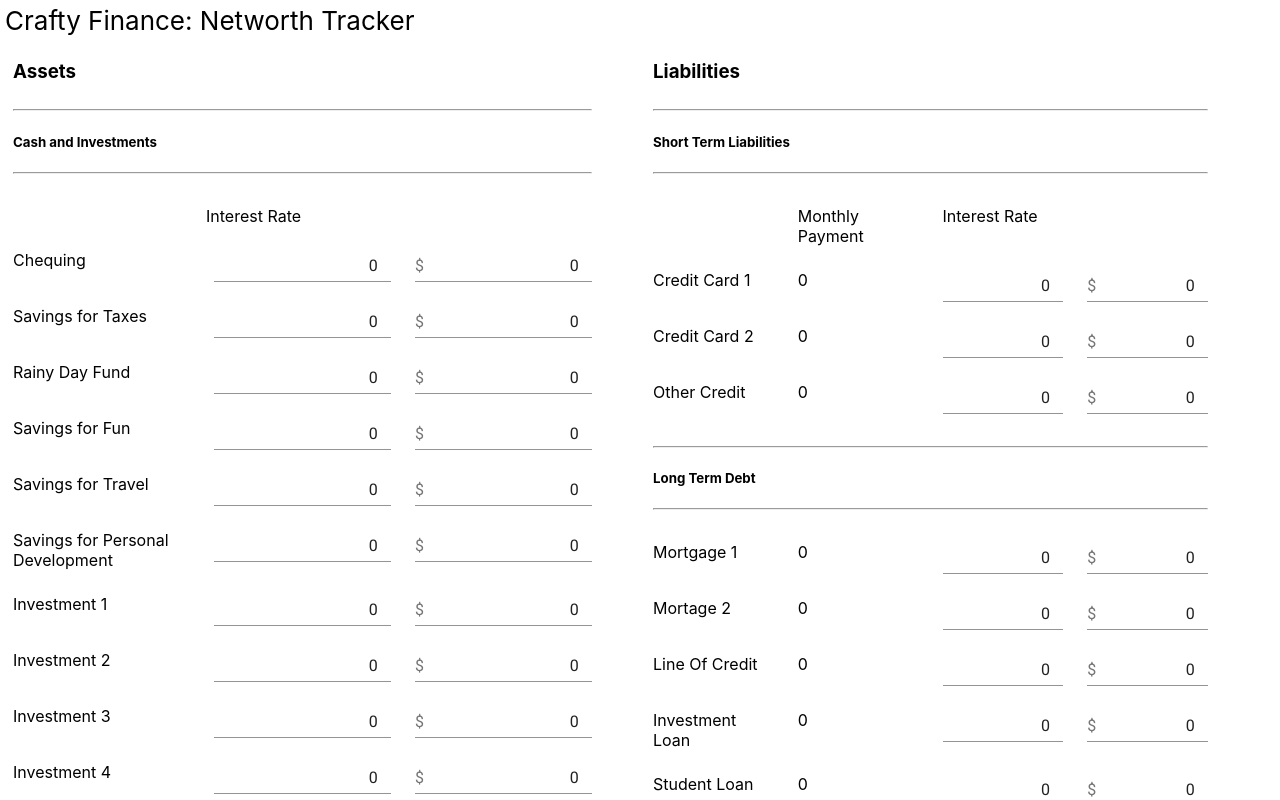
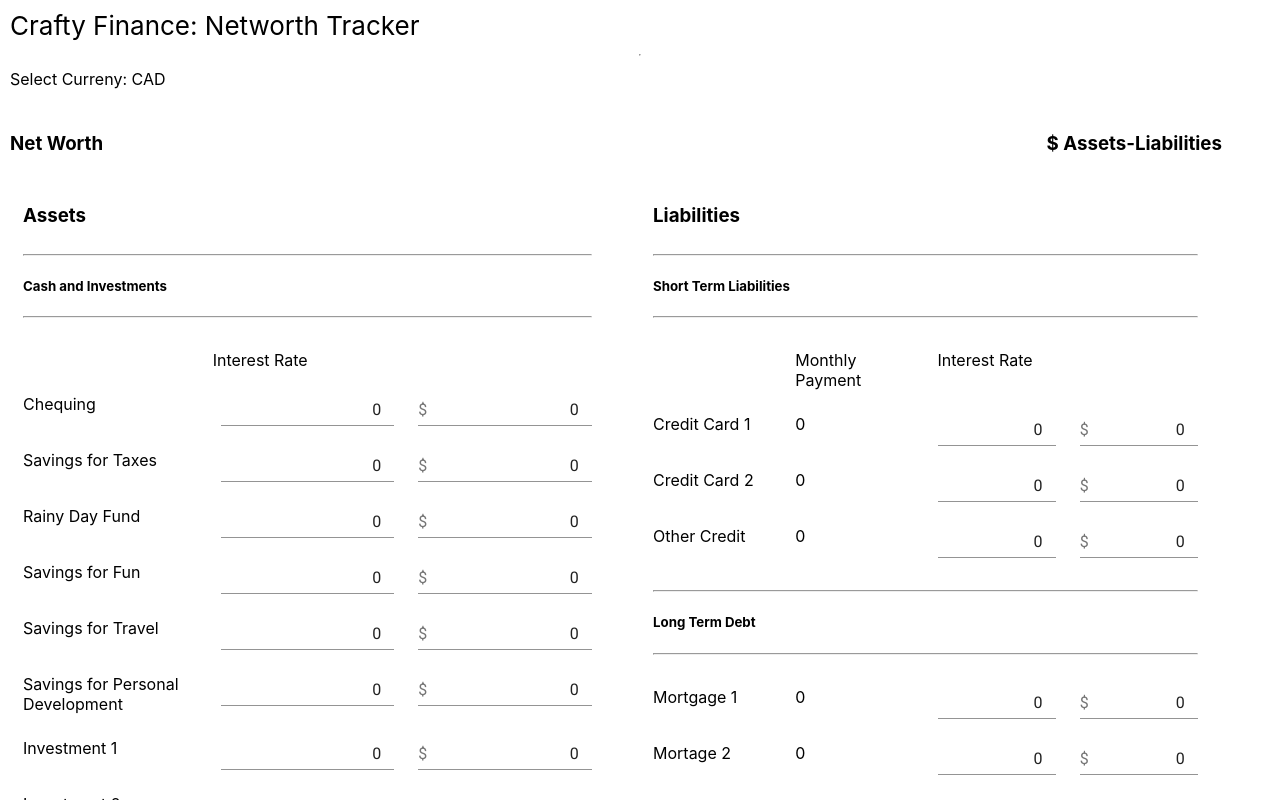
Before and after one commit to pranner/CraftyFinance, a React (Create React App) app in the folder CraftyFinanceUI/crafty-finance/: page / in a window 1280 px wide. Shown: the top 800 px of the page. Built offline with nearby package versions, Linux system fonts and the light colour scheme; no server answers.

Commit message:
Set up total net wroth and currently layout in the ui

```diff
--- a/CraftyFinanceUI/crafty-finance/src/containers/App.css
+++ b/CraftyFinanceUI/crafty-finance/src/containers/App.css
@@ -1,10 +1,16 @@
+.App {
+  padding: 10px;
+}
+
 .App-header {
   display: flex;
   flex-direction: column;
   font-size: calc(10px + 2vmin);
-  padding: 5px;
 }
 
+.Total-networth{
+  text-align: right;
+}
 @keyframes App-logo-spin {
   from {
     transform: rotate(0deg);
--- a/CraftyFinanceUI/crafty-finance/src/containers/App.tsx
+++ b/CraftyFinanceUI/crafty-finance/src/containers/App.tsx
@@ -9,7 +9,21 @@ const App: React.FC = () => {
     <div className="App">
       <header className="App-header">
         Crafty Finance: Networth Tracker
+        <hr />
       </header>
+      <Grid container item xs={12} spacing={3}>
+        <Grid item xs={12}>
+          Select Curreny: CAD
+        </Grid>
+        <Grid container item xs={12} spacing={3}>
+          <Grid item xs={6}>
+            <h3>Net Worth</h3>
+          </Grid>
+          <Grid className="Total-networth" item xs={6}>
+            <h3>$ Assets-Liabilities</h3>
+          </Grid>
+        </Grid>
+      </Grid>
       <Grid container item xs={12} spacing={3}>
         <Grid item md={6}>
           <Asset />
```
